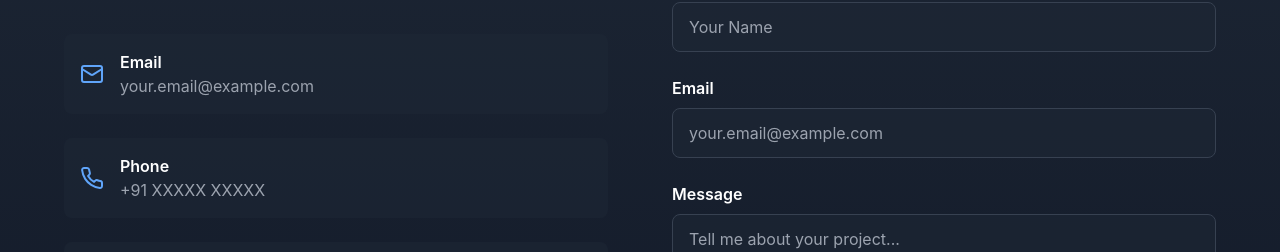
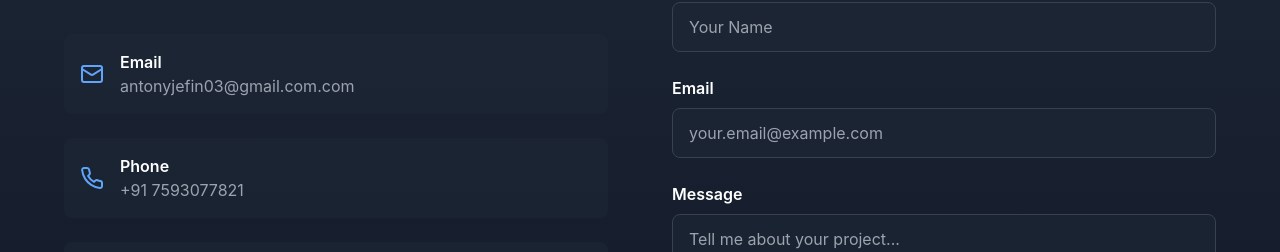
Before and after one commit to jeff-antony/MyPortfolio, a React (Vite) app: page / in a window 1280 px wide. Shown: the part 5791-6043 px from the top of the page. Built offline with nearby package versions, Linux system fonts and the light colour scheme.

Commit message:
add contact details

```diff
--- a/src/components/Contact.tsx
+++ b/src/components/Contact.tsx
@@ -27,14 +27,14 @@ const Contact = () => {
     {
       icon: <Mail className="w-6 h-6" />,
       title: 'Email',
-      value: 'your.email@example.com',
-      link: 'mailto:your.email@example.com'
+      value: 'antonyjefin03@gmail.com.com',
+      link: 'mailto:antonyjefin03@gmail.com'
     },
     {
       icon: <Phone className="w-6 h-6" />,
       title: 'Phone',
-      value: '+91 XXXXX XXXXX',
-      link: 'tel:+91XXXXXXXXX'
+      value: '+91 7593077821',
+      link: 'tel:+917593077821'
     },
     {
       icon: <MapPin className="w-6 h-6" />,
@@ -54,13 +54,13 @@ const Contact = () => {
     {
       icon: <Instagram className="w-6 h-6" />,
       name: 'Instagram',
-      url: '#',
+      url: 'https://www.instagram.com/_antonyjeffin_/',
       color: 'hover:text-pink-400'
     },
     {
       icon: <Facebook className="w-6 h-6" />,
       name: 'Facebook',
-      url: '#',
+      url: 'https://www.facebook.com/antonyjefin.jefin.3/?_rdr',
       color: 'hover:text-blue-400'
     }
   ];
```
